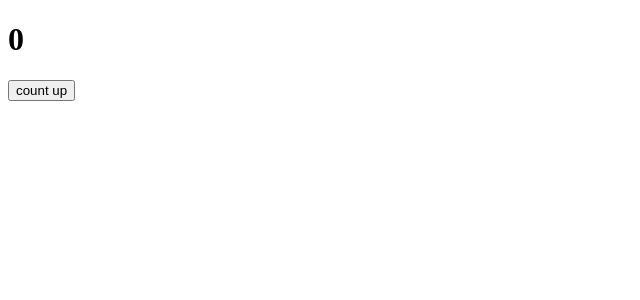
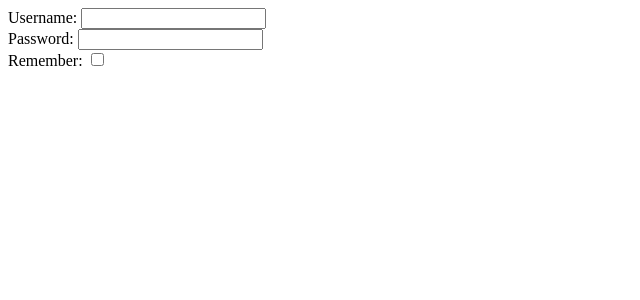
Before and after one commit to SuleymanAmangeldiyev/re_done_develhope_ex, a React (Create React App) app: page / in a window 1280 px wide. Shown: the top 300 px of the page, without its empty margins (0-640 px from the left). Built offline with nearby package versions, Linux system fonts and the light colour scheme.

Commit message:
the ex (useState 2 ) has done

```diff
--- a/src/App.jsx
+++ b/src/App.jsx
@@ -1,13 +1,12 @@
 import React, { Component } from "react";
-import ClickCounter from "./ClickCounter";
+import FloginUse from "./FloginUse";
 export class App extends Component {
   render() {
 
 
     return (
       <div>
-    <ClickCounter  />
-
+        <FloginUse />
       </div>
     );
   }
@@ -15,4 +14,4 @@ export class App extends Component {
 
 export default App;
 
-// the ex: (useState - 01)
+// the ex: (useState - 02)
--- /dev/null
+++ b/src/FloginUse.jsx
@@ -0,0 +1,49 @@
+import React, { useState } from "react";
+
+export default function FloginUse() {
+  const [info, setInfo] = useState({
+    username: "",
+    password: "",
+    remember: false,
+    login: false,
+  });
+
+  const control = (e) => {
+    const { name, type, value, checked } = e.target;
+
+    setInfo({
+      [name]: type === "checkbox" ? checked : value,
+    });
+  };
+
+  return (
+    <div>
+      <label htmlFor="username">Username: </label>
+      <input
+        name="username"
+        type="text"
+        id="username"
+        value={info.username}
+        onChange={control}
+      />
+      <br />
+      <label htmlFor="password">Password: </label>
+      <input
+        name="password"
+        type="password"
+        id="password"
+        value={info.password}
+        onChange={control}
+      />{" "}
+      <br />
+      <label htmlFor="remember">Remember: </label>
+      <input
+        name="remember"
+        type="checkbox"
+        id="remember"
+        checked={info.remember}
+        onClick={control}
+      />
+    </div>
+  );
+}
```
